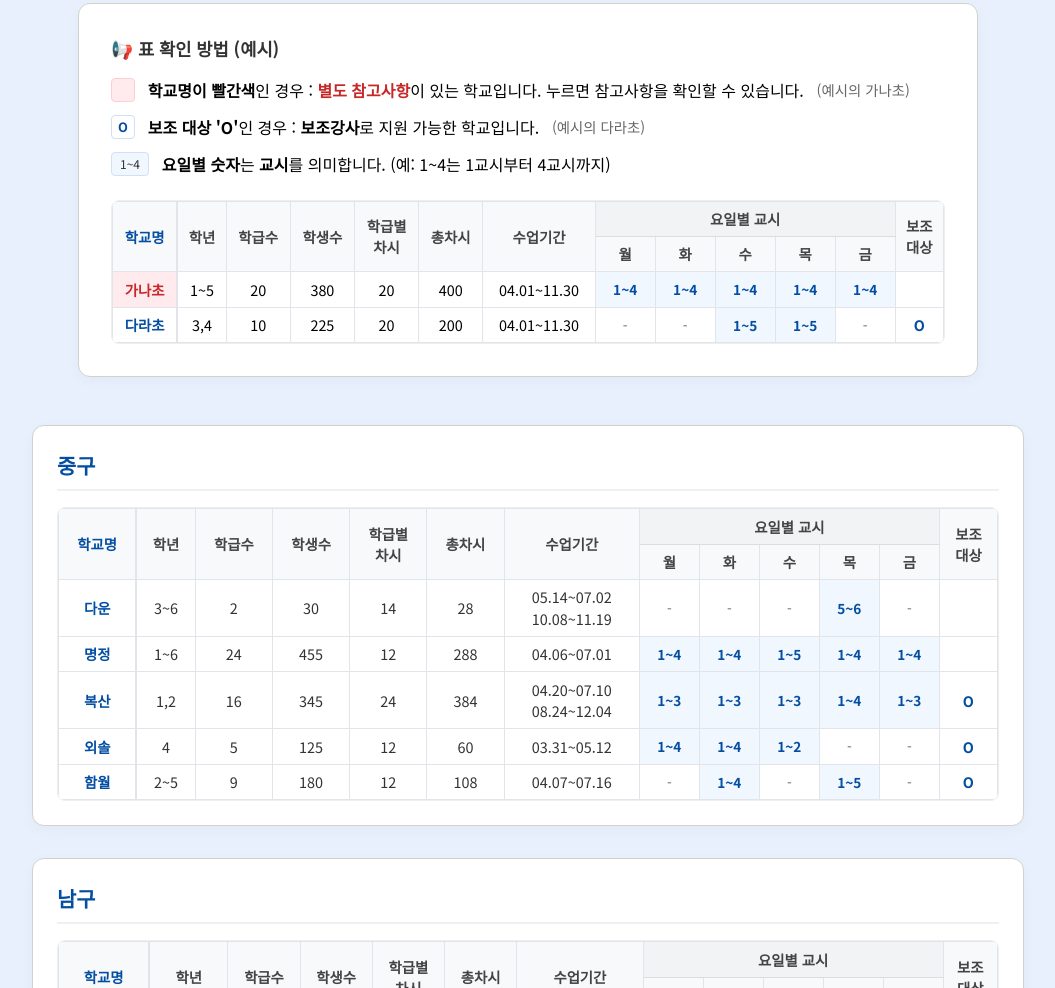
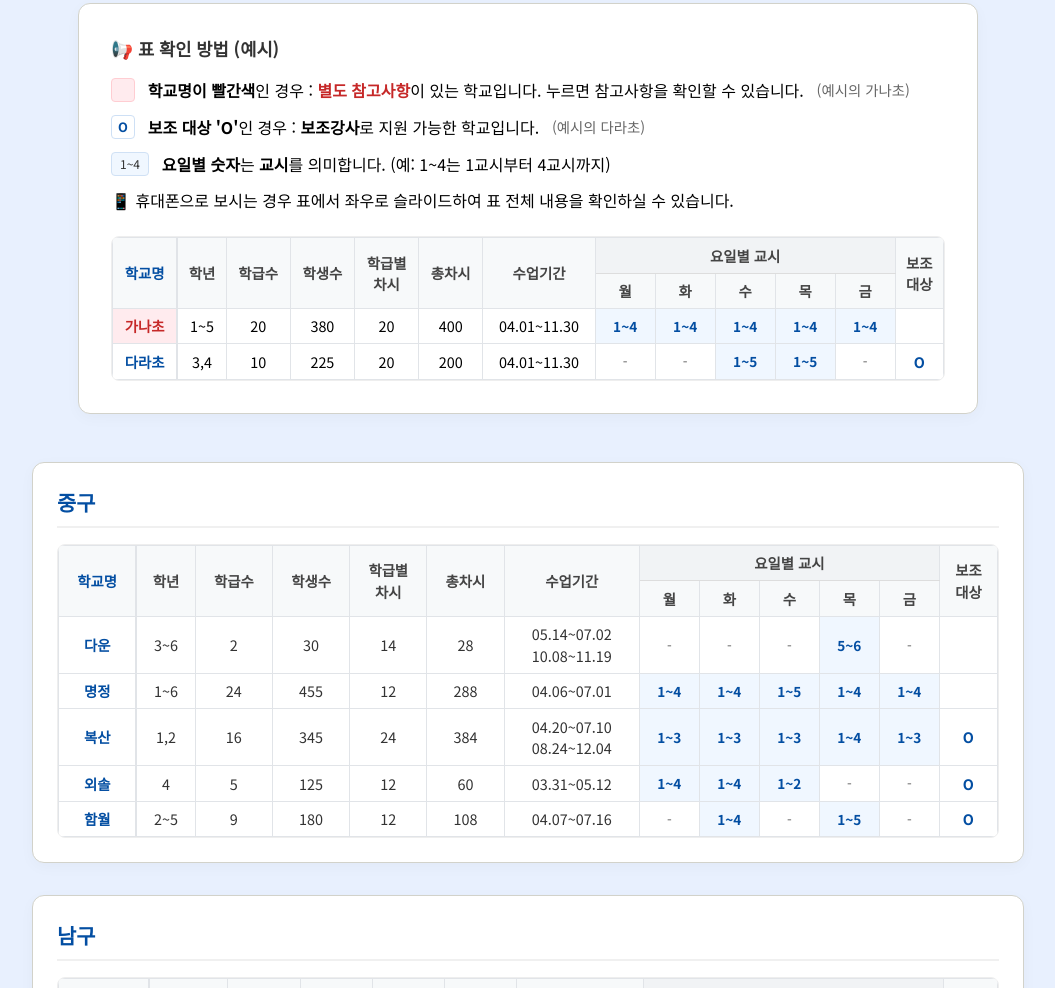
Before and after one commit to ChaozR/school-recruit, a website: page public/recruit/ulsan/2026/index.html in a window 1280 px wide. Shown: the part 1799-2787 px from the top of the page, without its empty margins (112-1167 px from the left). Drawn offline with Linux system fonts and the light colour scheme.

Commit message:
표 내용 관련 안내문 추가

```diff
--- a/public/recruit/ulsan/2026/index.html
+++ b/public/recruit/ulsan/2026/index.html
@@ -154,6 +154,11 @@
                             <span class="color-box period">1~4</span>
                             <span class="guide-text"><strong>요일별 숫자</strong>는 <strong>교시</strong>를 의미합니다. (예: 1~4는 1교시부터 4교시까지)</span>
                         </li>
+                        <li>
+                            <span class="guide-text">
+                                📱 휴대폰으로 보시는 경우 표에서 좌우로 슬라이드하여 표 전체 내용을 확인하실 수 있습니다.
+                            </span>
+                        </li>
                     </ul>
 
                     <div class="school-table-container guide-table">
```
